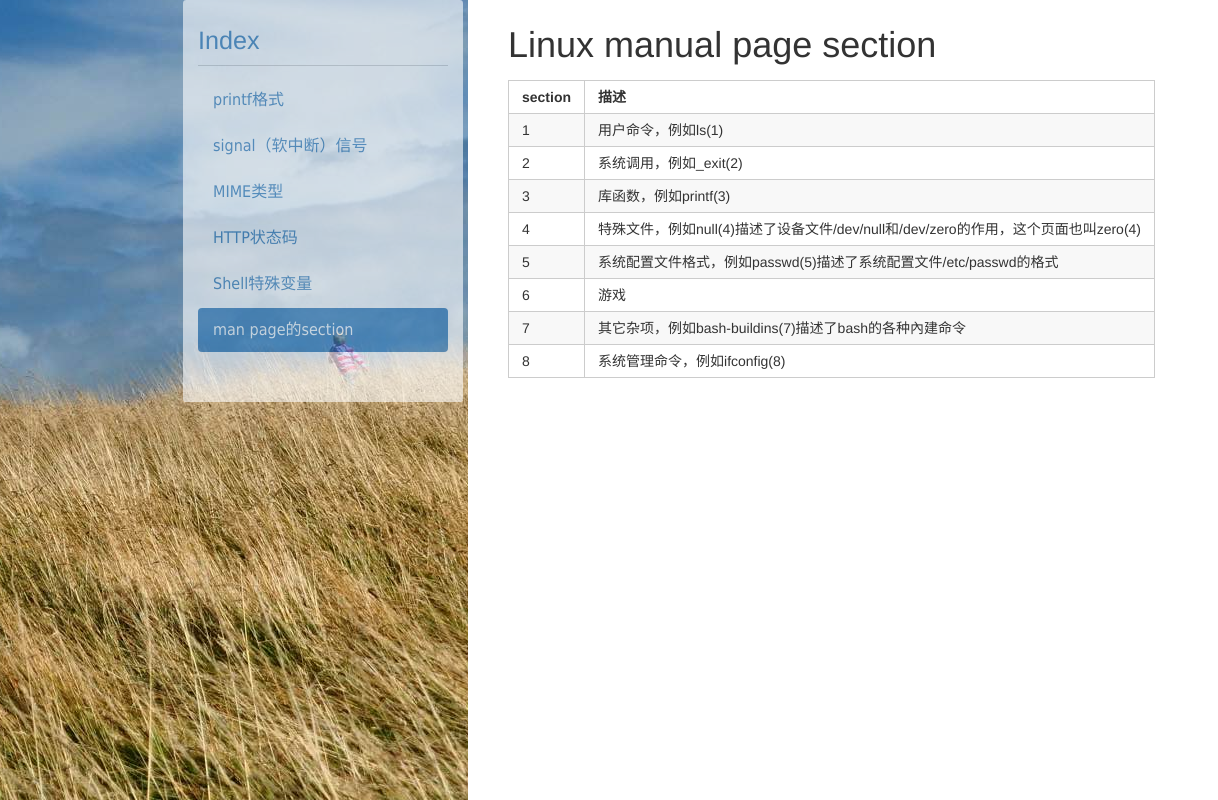
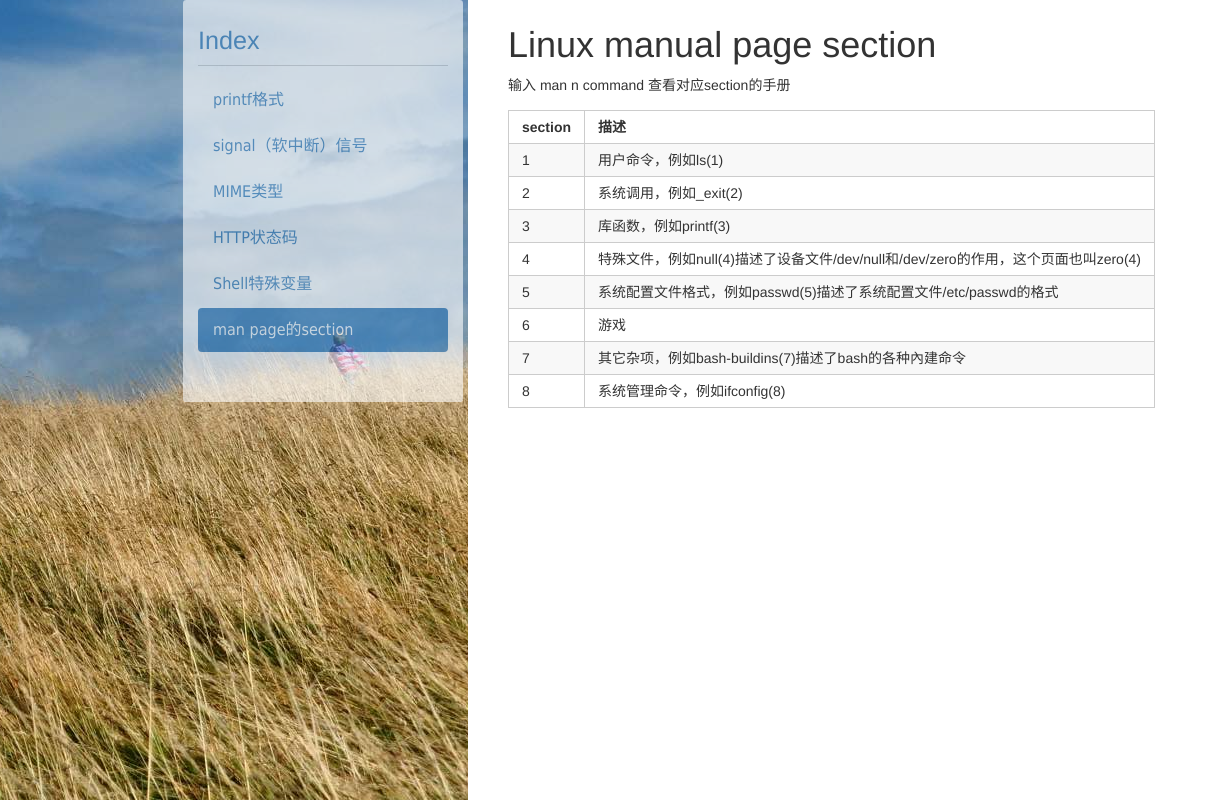
Before and after one commit to marioasu/pureblog, a Flask app: page /pages/manual in a window 1560 px wide, after a click on "man page的section"; the page is wider, and only the part inside the window is pictured. Shown: that part, without its empty margins (0-1218 px from the left). Run offline with Flask 2, Linux system fonts and the light colour scheme; some libraries are stand-ins or nearby versions.

Commit message:
add desc

````diff
--- a/templates/pages/manual.html
+++ b/templates/pages/manual.html
@@ -442,7 +442,6 @@
 
     <div class="tab-pane fade" id="shell_var">
       <h1>Shell特殊变量</h1>
-      <p>输入 ```man n command``` 查看对应section的手册</p>
       <table>
         <tr>
           <th>变量</th>
@@ -481,6 +480,7 @@
 
     <div class="tab-pane fade" id="man_page">
       <h1>Linux manual page section</h1>
+      <p>输入 man n command 查看对应section的手册</p>
       <table>
         <tr>
           <th>section</th>
````
